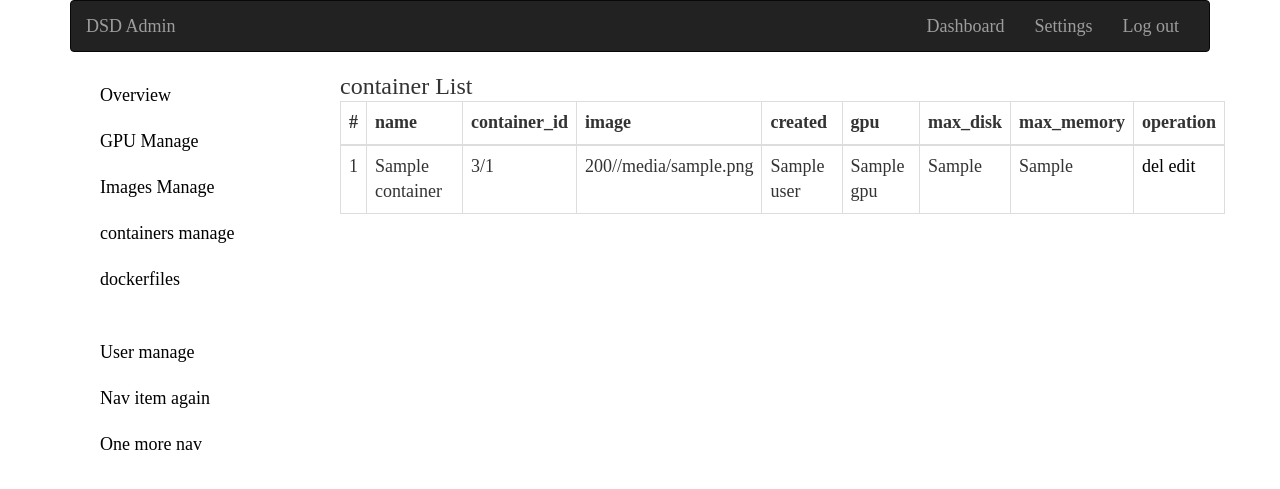
After one commit to guoquan/dsd, a Flask app: page /manage/container in a window 1280 px wide. The commit adds this page. Shown: the top 489 px of the page. Run offline with Flask 2, Linux system fonts and the light colour scheme; the visitor is signed in with stand-in values (Sample User, id 1); a database or web service that is not in the repository returns one stand-in record (values such as "Sample title"); some libraries are stand-ins or nearby versions.

Commit message:
add container document

```diff
--- a/python/dsd/ui/web/manage.py
+++ b/python/dsd/ui/web/manage.py
@@ -47,6 +47,7 @@ def manage_user_remove():
         flash('Invalid login. Login again.')
         return redrect(url_for('index'))
 
+
 @app.route("/manage/gpu", methods=['GET'])
 def manage_gpu():
     if is_admin():
@@ -56,3 +57,32 @@ def manage_gpu():
     else:
         flash('Invalid login. Login again.')
         return redrect(url_for('index'));
+
+@app.route("/manage/container", methods=['GET'])
+def manage_container():
+    if is_admin():
+        container_lst = list(db().containers.find())
+        print container_lst
+        return render_template('manage_container.html', container_lst=container_lst)
+    else:
+        flash('Invalid login. Login again.')
+        return redrect(url_for('index'));
+@app.route("/manage/container/add", methods=['GET'])
+def manage_container_add():
+    if is_admin():
+        user_lst = list(db().users.find())
+        db().containers.save({
+            'container_name':'test-jp2t',
+            'container_id':'d4cdc086814f5c65e484c806861afb102c47a11d0ebca42ab40a880eb53fa511',
+            'image':'dsd-console',
+            'created':'1463531671',
+            'user':user_lst[1],
+            'gpu':[0],
+            'max_disk':20020,
+            'max_memory':3000})
+        container_lst = list(db().containers.find())
+        print container_lst
+        return render_template('manage_container.html', container_lst=container_lst)
+    else:
+        flash('Invalid login. Login again.')
+        return redrect(url_for('index'));
--- a/python/dsd/ui/web/templates/manage_base.html
+++ b/python/dsd/ui/web/templates/manage_base.html
@@ -27,7 +27,7 @@
                 <li class="active"><a href="/manage">Overview <span class="sr-only">(current)</span></a></li>
                 <li><a href="/manage/gpu">GPU Manage</a></li>
                 <li><a href="#">Images Manage</a></li>
-                <li><a href="/container">containers manage</a></li>
+                <li><a href="/manage/container">containers manage</a></li>
                 <li><a href="">dockerfiles</a></li>
             </ul>
             <br/>
--- /dev/null
+++ b/python/dsd/ui/web/templates/manage_container.html
@@ -0,0 +1,42 @@
+{% extends "manage_base.html" %}
+{% block manage_content %}
+<div class='row'>
+    <div class='row'>
+        <h4>container List</h4>
+    </div>
+    <div class='row'>
+        <table class="table table-bordered table-hover">
+            <thead>
+                <tr>
+                    <th>#</th>
+                    <th>name</th>
+                    <th>container_id</th>
+                    <th>image</th>
+                    <th>created</th>
+                    <th>gpu</th>
+                    <th>max_disk</th>
+                    <th>max_memory</th>
+                    <th>operation</th>
+                </tr>
+            </thead>
+            <tbody>
+                {% for container in container_lst %}
+                    <tr>
+                        <td>{{ loop.index0 + 1 }}</td>
+                        <td>{{ container["container_name"] }}</td>
+                        <td>3/{{ container["container_id"] }}</td>
+                        <td>200/{{ container["image"] }}</td>
+                        <td>{{ container["user"] }}</td>
+                        <td>{{ container["gpu"] }}</td>
+                        <td>{{ container["max_disk"] }}</td>
+                        <td>{{ container["max_memory"] }}</td>
+                        <td>
+                            <a href="{{ url_for('logout') }}">del</a>
+                            <a href="{{ url_for('logout') }}">edit</a>
+                        </td>
+                {% endfor %}
+            </tbody>
+        </table>
+    </div>
+</div>
+{% endblock %}
```
